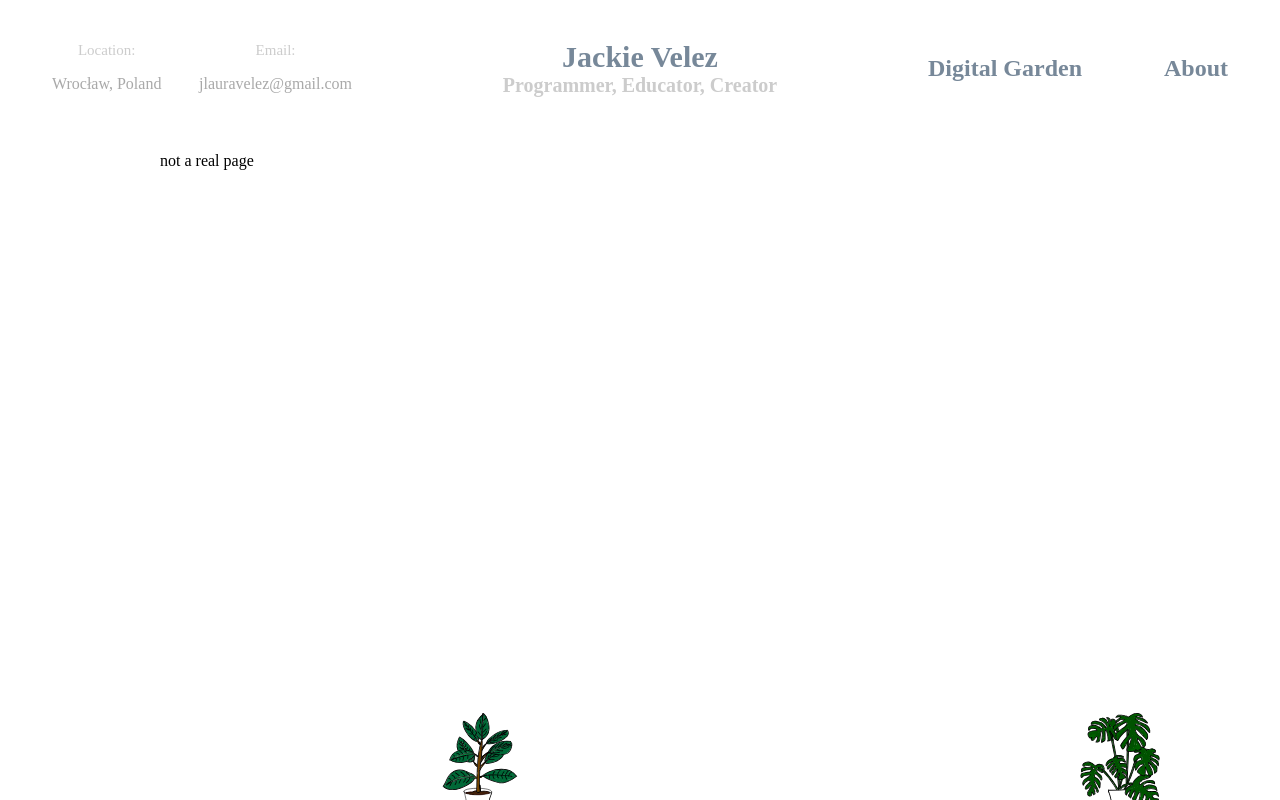
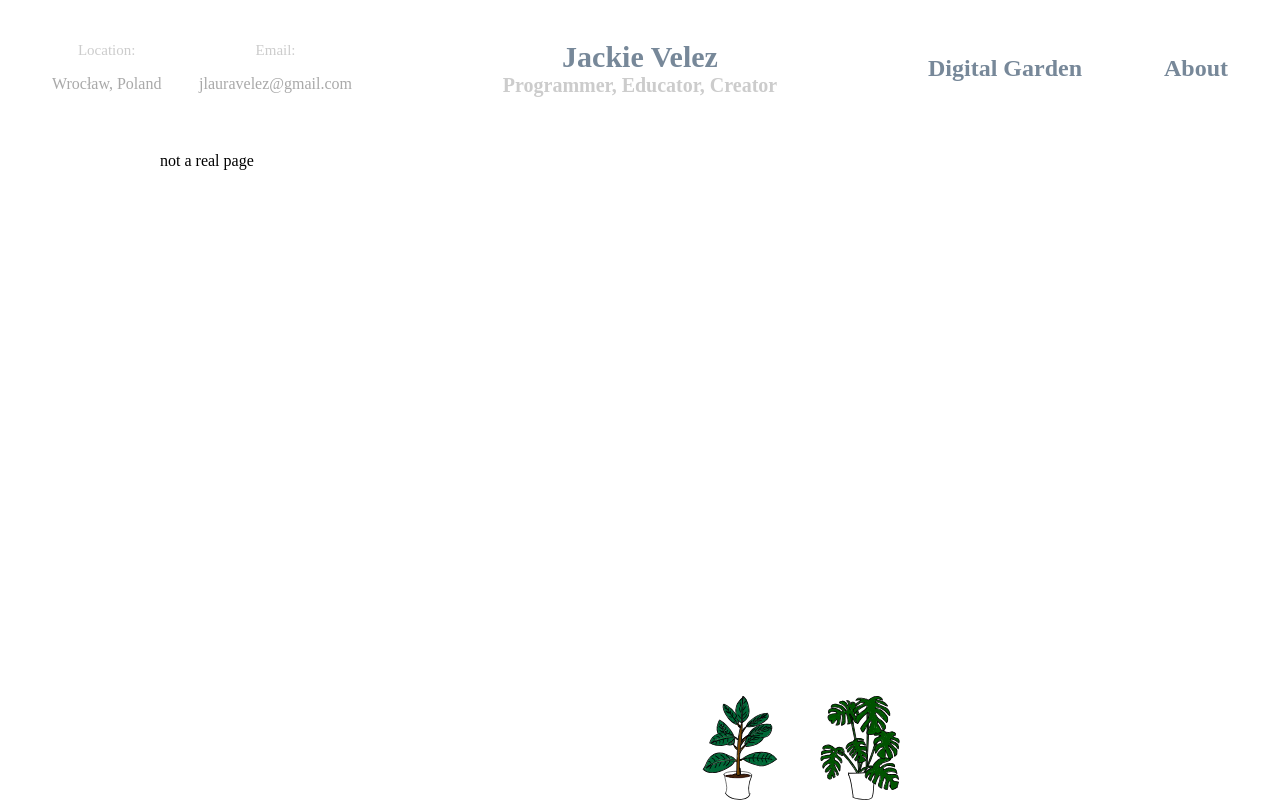
Before and after one commit to anonomity/JackieSite, a Gatsby site: page / in a window 1280 px wide. Built offline with nearby package versions, Linux system fonts and the light colour scheme; Gatsby itself is replaced by a stand-in of ours; a web font is replaced by a local one.

Commit message:
editing the blog posts

```diff
--- a/gatsby-browser.js
+++ b/gatsby-browser.js
@@ -7,9 +7,7 @@ import Activity from "./src/components/ui/Activity";
 const MyH2 = (props) => <Activity {...props} />;
 const MyH3 = (props) => <h3 style={{ textAlign: "center" }} {...props} />;
 const P = (props) => <p style={{ fontSize: 20 }} {...props} />;
-const OL = (props) => (
-  <ol style={{ textAlign: "center", listStylePosition: "inside" }} {...props} />
-);
+// const OL = (props) => <ol style={{ listStylePosition: "inside" }} {...props} />;
 
 // #TODO: Make Rules / Explaining Activity Component
 
@@ -17,7 +15,7 @@ const components = {
   h2: MyH2,
   h3: MyH3,
   p: P,
-  ol: OL,
+  // ol: OL,
 };
 
 export const wrapRootElement = ({ element }) => {
--- a/src/components/layout/Layout.tsx
+++ b/src/components/layout/Layout.tsx
@@ -31,17 +31,17 @@ function Layout(PageProps: { children: React.ReactNode }) {
           padding: `0.5rem 2rem 2rem`,
         }}
       >
-        <main>{PageProps.children} </main>
+        <main style={{ marginBottom: "13vh" }}>{PageProps.children} </main>
         <div
           style={{
             position: "fixed",
-            bottom: -17,
+            bottom: 0,
             backgroundColor: "#fff",
-            width: "100%",
+            width: "100vw",
             height: "13vh",
             display: "flex",
             flexDirection: "row",
-            justifyContent: "space-around",
+            justifyContent: "center",
           }}
         >
           <img
```
